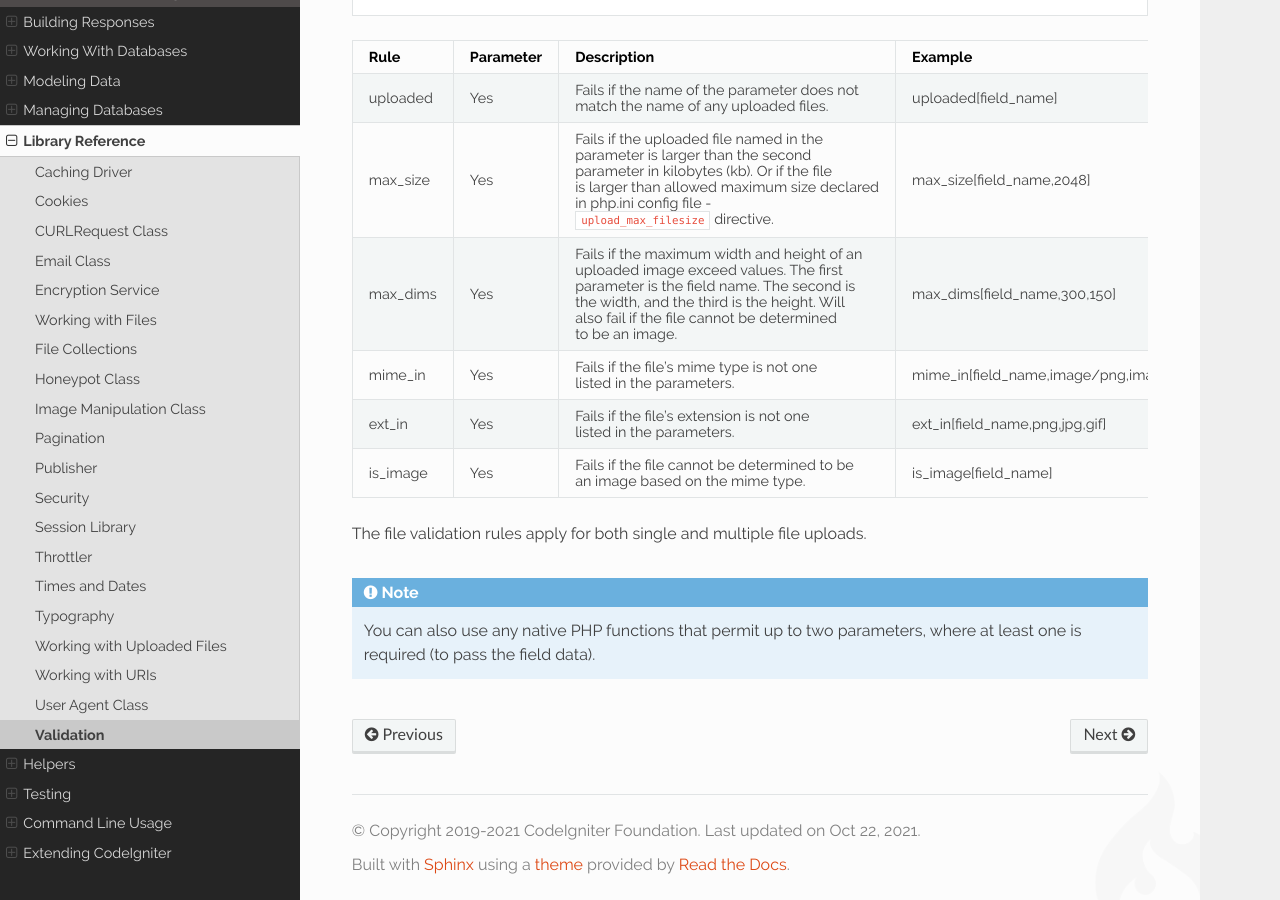
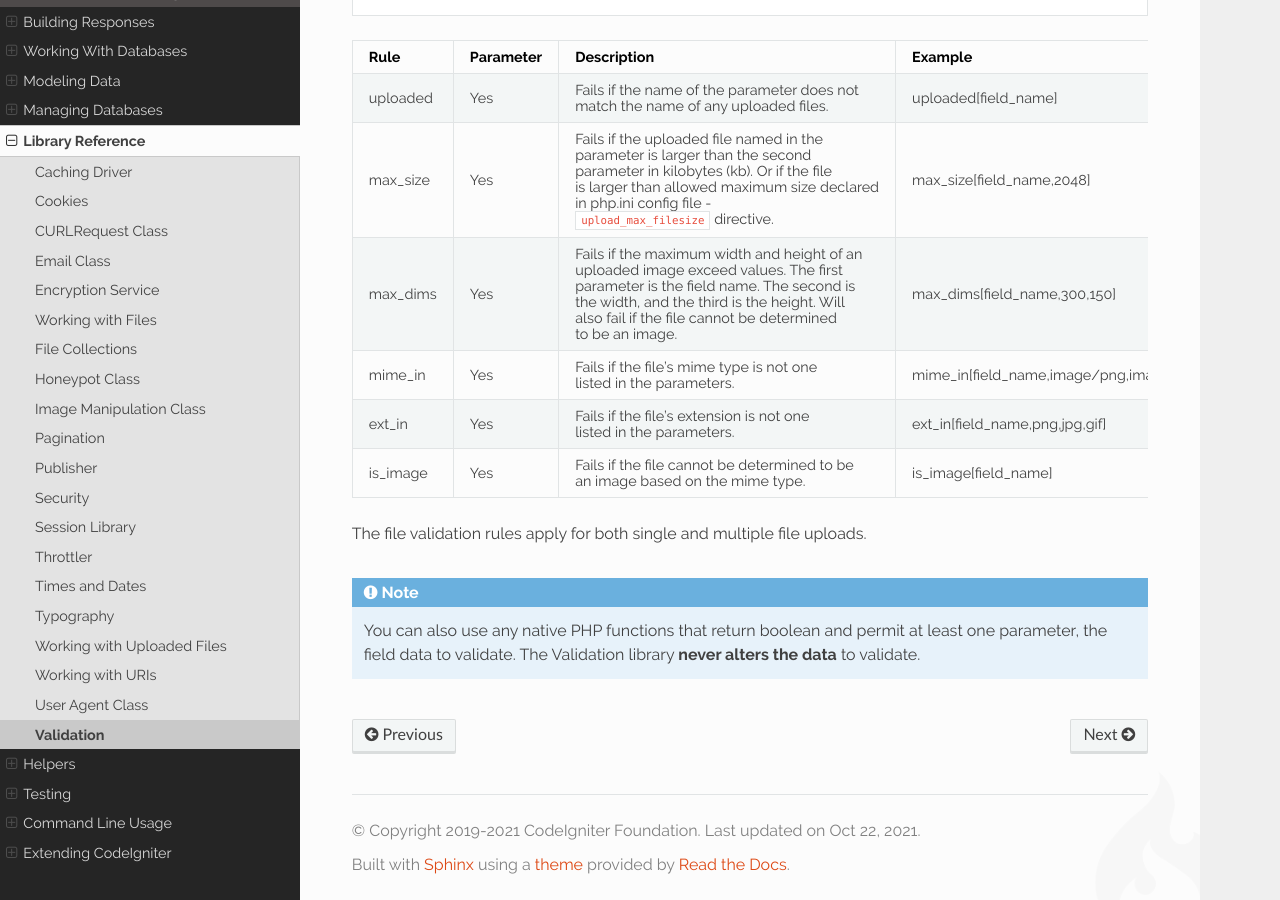
Before and after one commit to NEKOGET/ci4_user_guide_src, a Sphinx documentation site: the page built from source/libraries/validation.rst, in a window 1280 px wide and 900 px high, scrolled down 20578 px. Built offline with Sphinx 7.4.7 and the Read the Docs theme 2.0.0, drawn with Linux system fonts in a browser that asks for light colours.

Commit message:
docs: fix descrition aboug PHP native functions
When using native functions, it needs one or three params.
$rule($value) or $rule($value, $param, $data).
It seems there is no function to fit the API.

CI3's validation alters data. CI4 does not.

```diff
--- a/source/libraries/validation.rst
+++ b/source/libraries/validation.rst
@@ -928,6 +928,6 @@ is_image                Yes         Fails if the file cannot be determined to be
 
 The file validation rules apply for both single and multiple file uploads.
 
-.. note:: You can also use any native PHP functions that permit up
-    to two parameters, where at least one is required (to pass
-    the field data).
+.. note:: You can also use any native PHP functions that return boolean and
+    permit at least one parameter, the field data to validate.
+    The Validation library **never alters the data** to validate.
```
